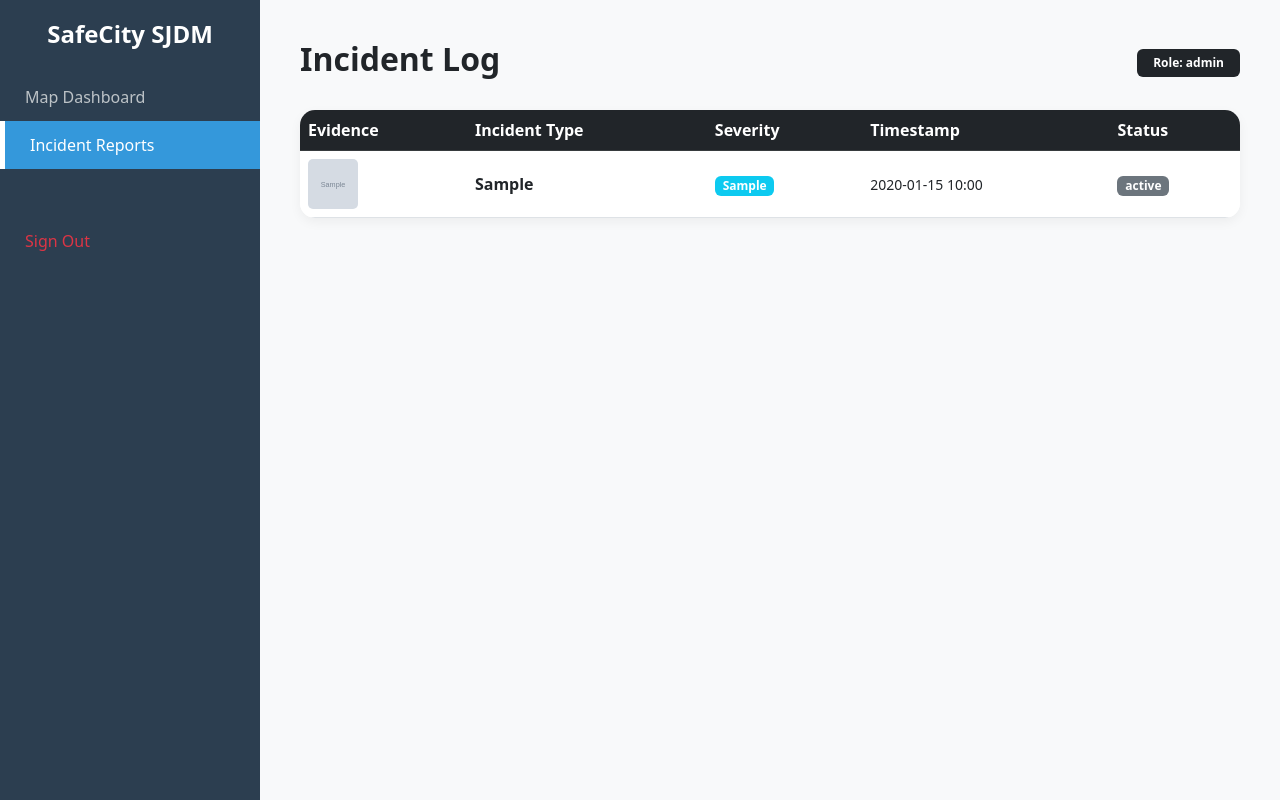
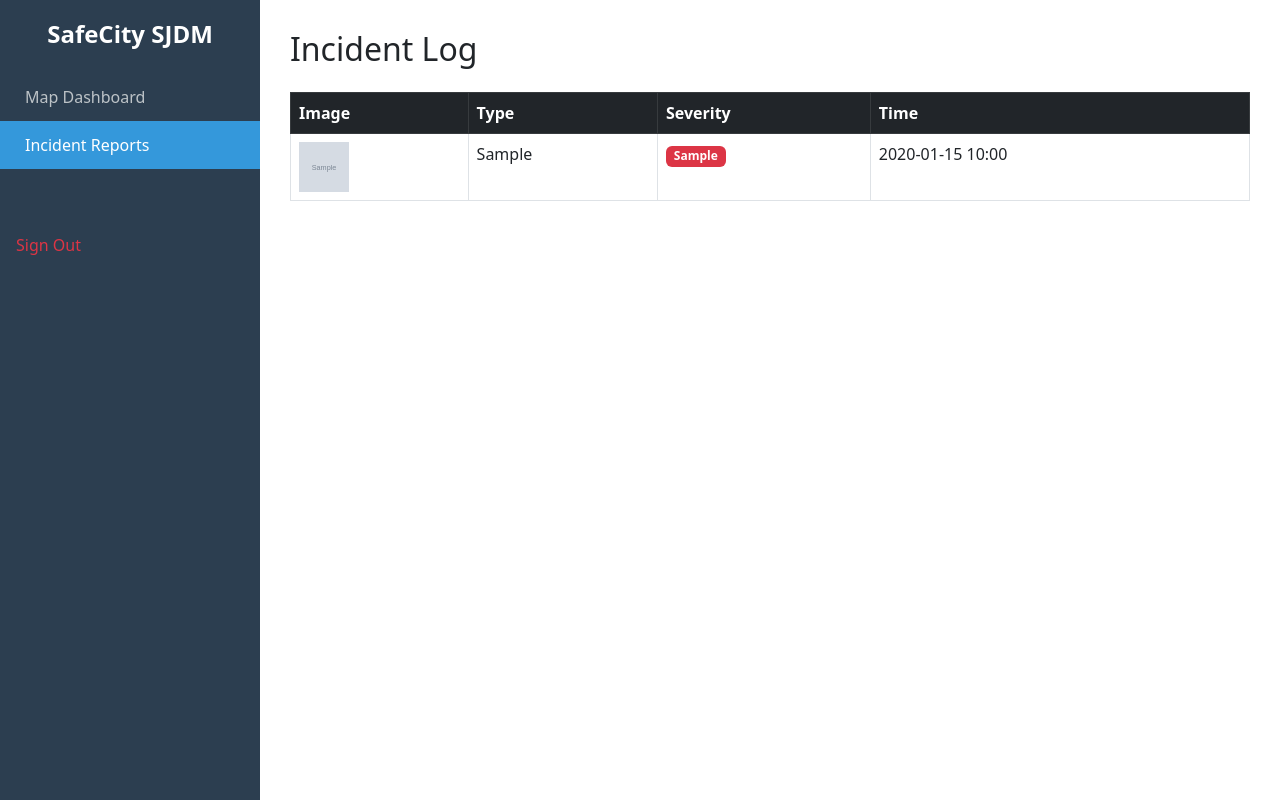
Before and after one commit to rframos/crime-reporting-system, a Flask app: page /reports in a window 1280 px wide. Run offline with Flask 3, Linux system fonts and the light colour scheme; a user stored in the database is signed in; tables that the repository leaves empty hold one stand-in row (values such as "Sample post"); grey boxes marked "Sample" are stand-in pictures.

Commit message:
Update reports.html

```diff
--- a/templates/reports.html
+++ b/templates/reports.html
@@ -1,83 +1,46 @@
 <!DOCTYPE html>
-<html lang="en">
+<html>
 <head>
-    <meta charset="UTF-8">
-    <meta name="viewport" content="width=device-width, initial-scale=1.0">
-    <title>SafeCity SJDM | Incident Log</title>
+    <title>SafeCity SJDM | Reports</title>
     <link href="https://cdn.jsdelivr.net/npm/bootstrap@5.3.0/dist/css/bootstrap.min.css" rel="stylesheet">
     <style>
-        body { background: #f8f9fa; }
         .sidebar { height: 100vh; background: #2c3e50; color: white; padding: 20px 0; position: fixed; width: 260px; }
-        .sidebar a { color: #bdc3c7; text-decoration: none; padding: 12px 25px; display: block; transition: 0.3s; }
-        .sidebar a:hover { background: #34495e; color: white; }
-        .sidebar a.active { background: #3498db; color: white; border-left: 5px solid white; }
-        .main-content { margin-left: 260px; padding: 40px; }
-        .img-preview { width: 50px; height: 50px; object-fit: cover; border-radius: 5px; cursor: pointer; transition: 0.2s; }
-        .img-preview:hover { transform: scale(1.1); }
-        .card { border-radius: 15px; border: none; box-shadow: 0 4px 12px rgba(0,0,0,0.05); }
+        .sidebar a { color: #bdc3c7; text-decoration: none; padding: 12px 25px; display: block; }
+        .sidebar a.active { background: #3498db; color: white; }
+        .main-content { margin-left: 260px; padding: 30px; }
+        .img-preview { width: 50px; height: 50px; object-fit: cover; }
     </style>
 </head>
 <body>
-
     <div class="sidebar">
         <h4 class="text-center fw-bold mb-4">SafeCity SJDM</h4>
         <a href="/">Map Dashboard</a>
         <a href="/reports" class="active">Incident Reports</a>
-        {% if current_user.role in ['Admin', 'Police', 'Official'] %}
-            <a href="/heatmap">Crime Heatmap</a>
-        {% endif %}
+        {% if current_user.role in ['Admin', 'Police', 'Official'] %}<a href="/heatmap">Crime Heatmap</a>{% endif %}
         {% if current_user.role == 'Admin' %}
             <a href="/cnn-admin">CNN Management</a>
+            <a href="/ai-testing">AI Sandbox (Test)</a>
         {% endif %}
-        <a href="/logout" class="text-danger mt-5">Sign Out</a>
+        <a href="/logout" class="text-danger mt-5 p-3">Sign Out</a>
     </div>
 
     <div class="main-content">
-        <div class="d-flex justify-content-between align-items-center mb-4">
-            <h2 class="fw-bold">Incident Log</h2>
-            <div class="badge bg-dark px-3 py-2">Role: {{ current_user.role }}</div>
-        </div>
-
-        <div class="card overflow-hidden">
-            <table class="table table-hover align-middle mb-0">
+        <h2 class="mb-4">Incident Log</h2>
+        <table class="table table-bordered bg-white">
             <thead class="table-dark">
-                    <tr>
-                        <th>Evidence</th>
-                        <th>Incident Type</th>
-                        <th>Severity</th>
-                        <th>Timestamp</th>
-                        <th>Status</th>
-                    </tr>
+                <tr><th>Image</th><th>Type</th><th>Severity</th><th>Time</th></tr>
             </thead>
             <tbody>
                 {% for inc in incidents %}
                 <tr>
-                        <td>
-                            {% if inc.image_url %}
-                            <img src="/static/uploads/{{ inc.image_url }}" class="img-preview" onclick="window.open(this.src)">
-                            {% else %}
-                            <span class="text-muted small">No Image</span>
-                            {% endif %}
-                        </td>
-                        <td><span class="fw-bold text-dark">{{ inc.incident_type }}</span></td>
-                        <td>
-                            <span class="badge {% if inc.severity == 'Critical' %}bg-danger{% elif inc.severity == 'High' %}bg-warning text-dark{% else %}bg-info{% endif %}">
-                                {{ inc.severity }}
-                            </span>
-                        </td>
-                        <td class="small">{{ inc.created_at.strftime('%Y-%m-%d %H:%M') if inc.created_at else 'N/A' }}</td>
-                        <td><span class="badge bg-secondary">{{ inc.status }}</span></td>
-                    </tr>
-                    {% else %}
-                    <tr>
-                        <td colspan="5" class="text-center py-5 text-muted">
-                            <p class="mb-0">No incidents reported yet.</p>
-                        </td>
+                    <td>{% if inc.image_url %}<img src="/static/uploads/{{ inc.image_url }}" class="img-preview">{% endif %}</td>
+                    <td>{{ inc.incident_type }}</td>
+                    <td><span class="badge bg-danger">{{ inc.severity }}</span></td>
+                    <td>{{ inc.created_at.strftime('%Y-%m-%d %H:%M') }}</td>
                 </tr>
                 {% endfor %}
             </tbody>
         </table>
     </div>
-    </div>
 </body>
 </html>
```
Lines whose indentation alone changed are shown as unchanged.
